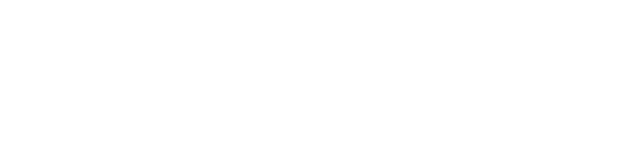
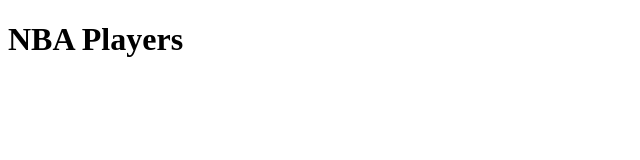
Before and after one commit to mdotjr/NBA-Player, a plain HTML site: page index.html in a window 1280 px wide. Shown: the whole page, without its empty margins (0-640 px from the left). Drawn offline with Linux system fonts and the light colour scheme.

Commit message:
Update index.html

```diff
--- a/index.html
+++ b/index.html
@@ -6,6 +6,7 @@
     <meta http-equiv="X-UA-Compatible" content="ie=edge">
     <title>NBA Players</title>
 </head>
+    <h1>NBA Players</h2>
 <body>
 
 </body>
```
